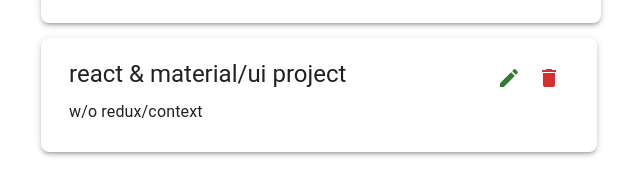
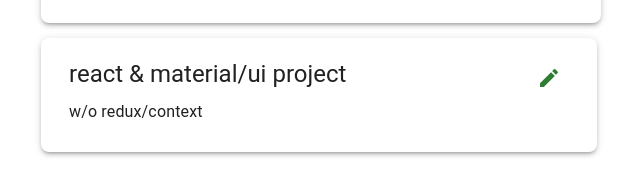
Before and after one commit to enoughfornow/react_todolist_project, a React (Create React App) app: page / in a window 1280 px wide. Shown: the part 392-574 px from the top of the page, without its empty margins (349-989 px from the left). Built offline with nearby package versions, Linux system fonts and the light colour scheme; the HTML template or start-up script is replaced by a standard one.

Commit message:
first component cannot be removed

```diff
--- a/src/components/TodoList/TodoItem/TodoItem.tsx
+++ b/src/components/TodoList/TodoItem/TodoItem.tsx
@@ -48,9 +48,11 @@
         <IconButton onClick={() => onEditTodo(todo.id)} color="success" area-label="edit">
           <Edit />
         </IconButton>
-        <IconButton onClick={() => onDeleteTodo(todo.id)} color="error" area-label="delete">
-          <Delete />
-        </IconButton>
+        {todo.id > 1 && (
+          <IconButton onClick={() => onDeleteTodo(todo.id)} color="error" area-label="delete">
+            <Delete />
+          </IconButton>
+        )}
       </Box>
     </Paper>
   );
```
